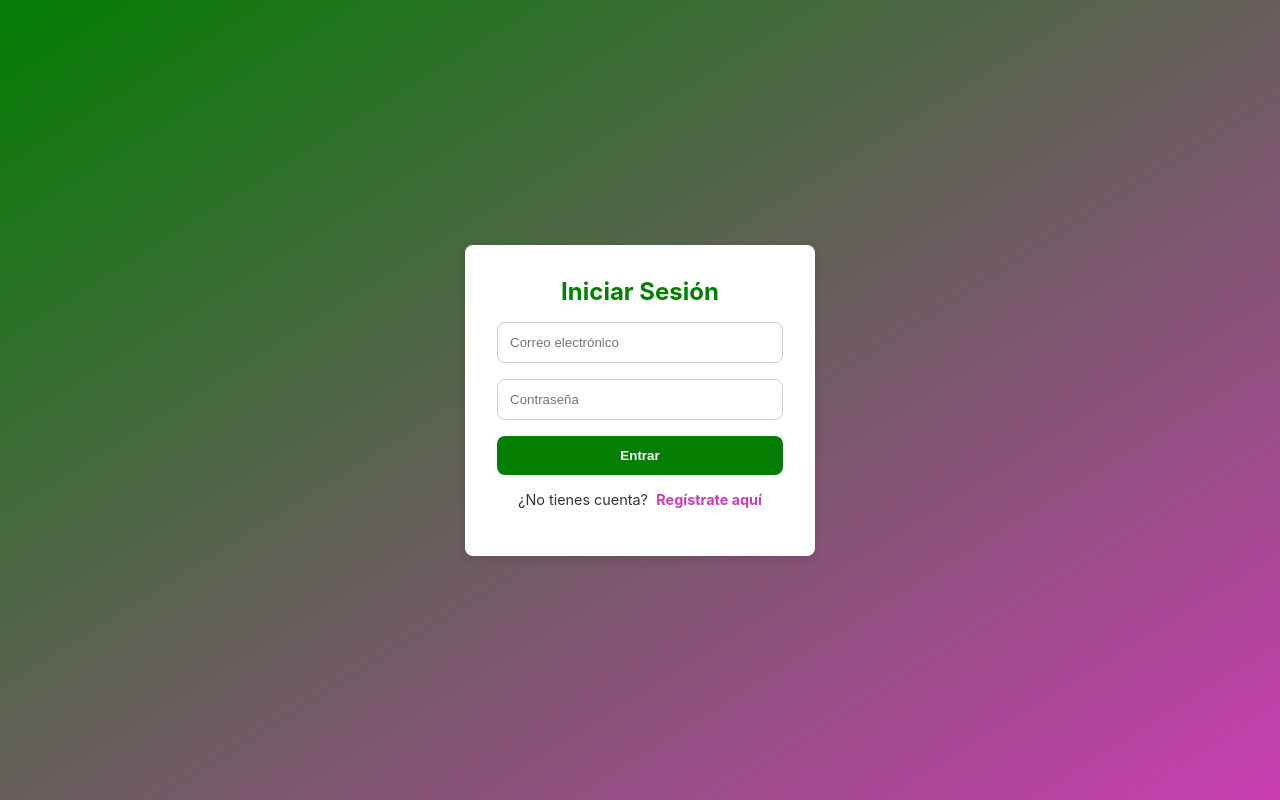
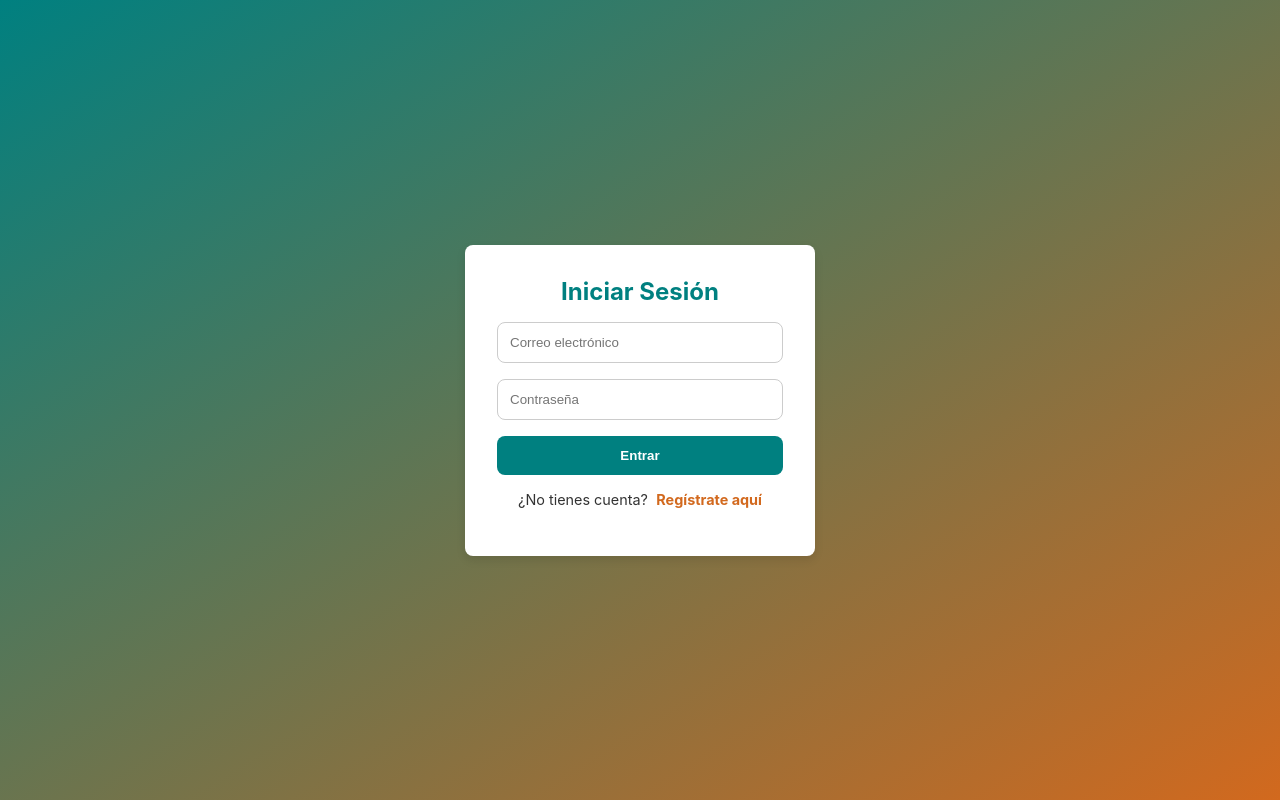
Before and after one commit to vickypineli/txoko-app, a React (Vite) app: page /auth in a window 1280 px wide. Built offline with nearby package versions, Linux system fonts and the light colour scheme; no server answers.

Commit message:
changes colors in splahscreen

```diff
--- a/package.json
+++ b/package.json
@@ -11,6 +11,7 @@
   },
   "dependencies": {
     "firebase": "^12.5.0",
+    "lucide-react": "^0.553.0",
     "react": "^19.1.1",
     "react-dom": "^19.1.1",
     "react-router-dom": "^7.9.5",
--- a/src/App.jsx
+++ b/src/App.jsx
@@ -18,7 +18,7 @@ function App() {
   const [loading, setLoading] = useState(true); // controla el splash inicial
   const [user, setUser] = useState(null);       // estado del usuario autenticado
 
-  // 1️⃣ Detectar autenticación tras mostrar el splash
+  // Detectar autenticación tras mostrar el splash
   useEffect(() => {
     const timer = setTimeout(() => {
       const unsubscribe = onAuthStateChanged(auth, (user) => {
@@ -30,12 +30,12 @@ function App() {
     return () => clearTimeout(timer);
   }, []);
 
-  // 2️⃣ Mientras está cargando, mostrar pantalla de inicio
+  // Mientras está cargando, mostrar pantalla de inicio
   if (loading) {
     return <SplashScreen />;
   }
 
-  // 3️⃣ Rutas principales
+  //Rutas principales
   return (
     <Router>
       <Routes>
--- a/src/pages/SplashScreen.jsx
+++ b/src/pages/SplashScreen.jsx
@@ -1,36 +1,20 @@
 // src/pages/SplashScreen.jsx
+import { Utensils } from "lucide-react";
 import "../styles/pages/SplashScreen.scss";
 
 function SplashScreen() {
   return (
     <div className="splash-screen" role="img" aria-label="Splash Txoko App">
       <div className="logo-box">
-        {/* Logo SVG — cazuela estilizada */}
-        <div className="logo-svg" aria-hidden="true">
-          <svg width="80" height="80" viewBox="0 0 64 64" fill="none" xmlns="http://www.w3.org/2000/svg">
-            <g transform="translate(2,2)">
-              {/* Cuerpo de la cazuela */}
-              <path d="M6 30 C6 20, 54 20, 54 30 C54 36, 50 40, 32 40 C14 40, 10 36, 6 30 Z"
-                fill="#fff" opacity="0.95"/>
-              {/* Tapa */}
-              <ellipse cx="30" cy="20" rx="22" ry="6" fill="#fff" />
-              {/* Mango izquierdo */}
-              <rect x="0" y="26" width="6" height="3" rx="1" fill="#fff" />
-              {/* Mango derecho */}
-              <rect x="52" y="26" width="6" height="3" rx="1" fill="#fff" />
-              {/* Detalle interior (sombra) */}
-              <path d="M10 30 C16 26, 44 26, 54 30" stroke="#e6e6e6" strokeWidth="1.5" fill="none" />
-              {/* Outline (color principal a usar por CSS) */}
-              <path d="M6 30 C6 20, 54 20, 54 30 C54 36, 50 40, 32 40 C14 40, 10 36, 6 30 Z"
-                stroke="currentColor" strokeWidth="2" fill="none"/>
-            </g>
-          </svg>
+        <div className="logo-svg">
+        {/* Icono de tenedor y cuchillo */}
+        <Utensils className="logo-svg" size={90} aria-hidden="true" />
         </div>
 
         <h1 className="logo-text">Txoko-App</h1>
+        <p className="subtitle">Tu gestor de reservas para txokos.</p>
         <p className="subtitle">Organiza y reserva tu espacio comunitario</p>
-
-        <div className="loader" aria-hidden="true"></div>
+        {/* <div className="loader" aria-hidden="true"></div> */}
       </div>
     </div>
   );
--- a/src/styles/abstracts/_variables.scss
+++ b/src/styles/abstracts/_variables.scss
@@ -29,19 +29,23 @@ $shadow-sm: 0 1px 3px rgba(0, 0, 0, 0.1);
 $shadow-md: 0 4px 10px rgba(0, 0, 0, 0.1);
 $shadow-lg: 0 8px 20px rgba(0, 0, 0, 0.1);
 
-$primary-color:  #037e03;
-$secondary-color: #c93eb2;
-$danger-color: #ff5252;
-$color-secondary: #009688;
-$color-success: #2ecc71;
-$color-background: #f8f9fb;
-$color-surface: #fff;
+$primary-color:  #008080;
+$secondary-color: #D2691E;
+$white-color: #fffff33;
+$danger-color: #ca2a30;
+$light-color: #dbf0f0;
+$dark-color: #333;
+$color-secondary: #D2691E;
+$color-success: #4f596652;
+$color-background: #E0EEEE;
+$color-surface: #ca2a30;
 $color-border: #ddd;
 
 $color-text: #333;
 $color-text-secondary: #666;
 
 
-$background-light: #ebebeb;
+$background-light: #E0EEEE;
+$background-medium: #f0ebff;
 $background-dark: #333;
 $background-modal:rgba(0,0,0,0.45);
--- a/src/styles/pages/SplashScreen.scss
+++ b/src/styles/pages/SplashScreen.scss
@@ -8,56 +8,58 @@
   align-items: center;
   height: 100vh;
   width: 100%;
-  /* fondo coherente con el tema primario */
-  background-color: $primary-color;
-  color:black;
+  background-color: $light-color;
+  color: $white-color;
   font-family: $font-main;
   animation: fadeIn 0.5s ease-in;
 
   .logo-box {
+    background-color: $light-color;
+    color: $primary-color;
     text-align: center;
-    padding: 1.6rem;
-    radius: 12px;
+    padding: 3rem;
+    border-radius: 12px;
     backdrop-filter: blur(6px);
-    background: rgba(255,255,255,0.06);
     box-shadow: 0 8px 30px rgba(0,0,0,0.18);
     transform-origin: center;
     animation: popIn 0.9s ease-out;
 
+
     .logo-svg {
-      margin: 0 auto 0.8rem auto;
+      margin: 0 auto 0 auto;
       display: inline-block;
-      color: rgba(255,255,255,0.95); /* controla el stroke del SVG */
-      width: 80px;
-      height: 80px;
+      color: $primary-color; /* controla el stroke del SVG */
+      width: 150px;
+      height: 150px;
 
       svg {
-        width: 80px;
-        height: 80px;
+        width: 120px;
+        height: 120px;
         display: block;
       }
     }
 
     .logo-text {
-      font-size: 1.9rem;
+      font-size: 3rem;
       font-weight: 700;
-      letter-spacing: 1px;
+      letter-spacing: 0px;
       margin: 0;
-      color: #fff;
+      color:$primary-color;
     }
 
     .subtitle {
-      margin-top: 0.45rem;
+      margin-top: 1rem;
       margin-bottom: 1rem;
-      font-size: 0.95rem;
-      opacity: 0.95;
+      font-size: 1.2rem;
+      // opacity: 0.95;
+      color: $color-text-secondary;
     }
 
     .loader {
       width: 42px;
       height: 42px;
       margin: 0.6rem auto 0;
-      radius: 50%;
+      border-radius: $radius;
       border: 4px solid rgba(255,255,255,0.18);
       border-top-color: rgba(255,255,255,0.95);
       animation: spin 1s linear infinite;
```
Also changed, not shown: 1 other file (tests, documents, lock files or other folders).
